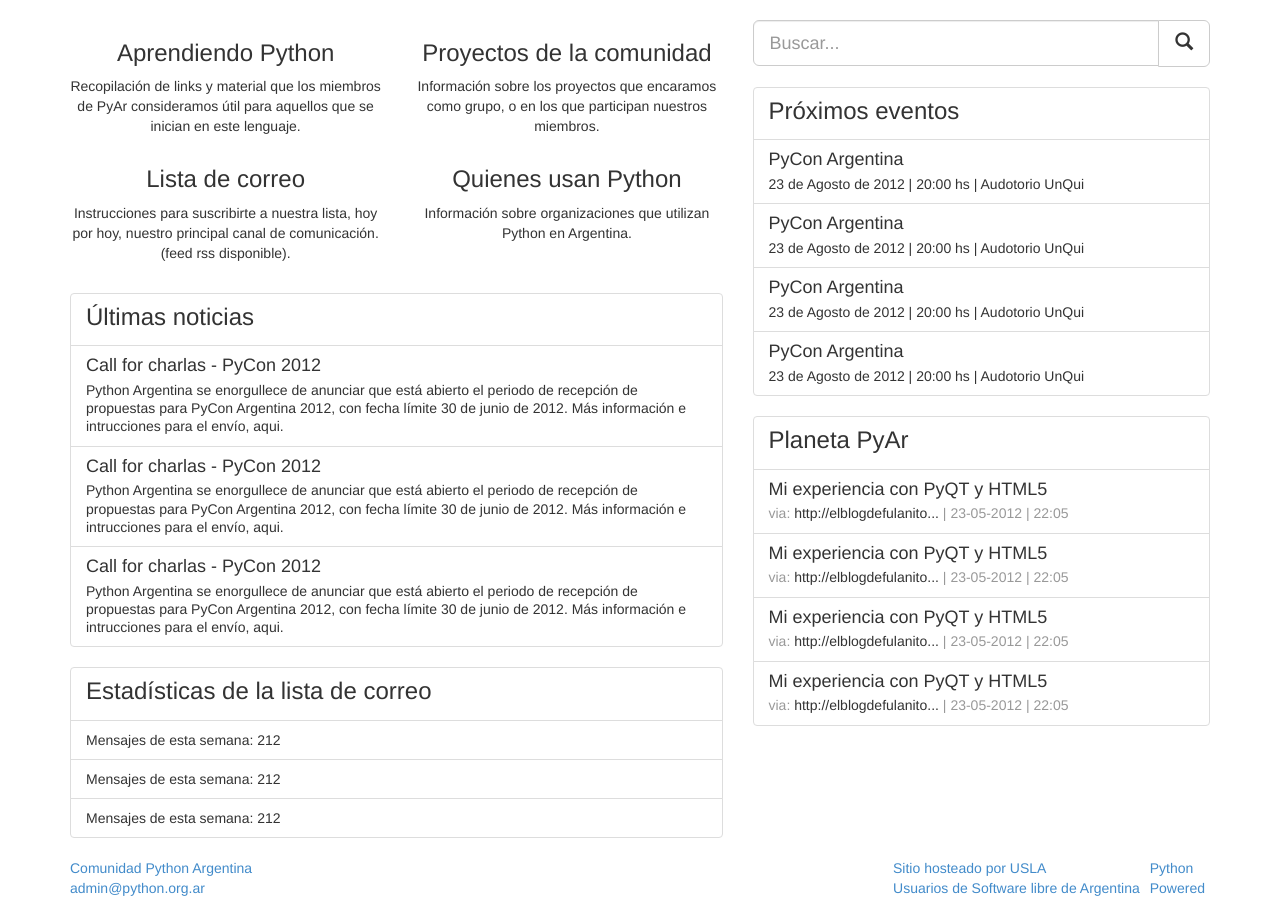
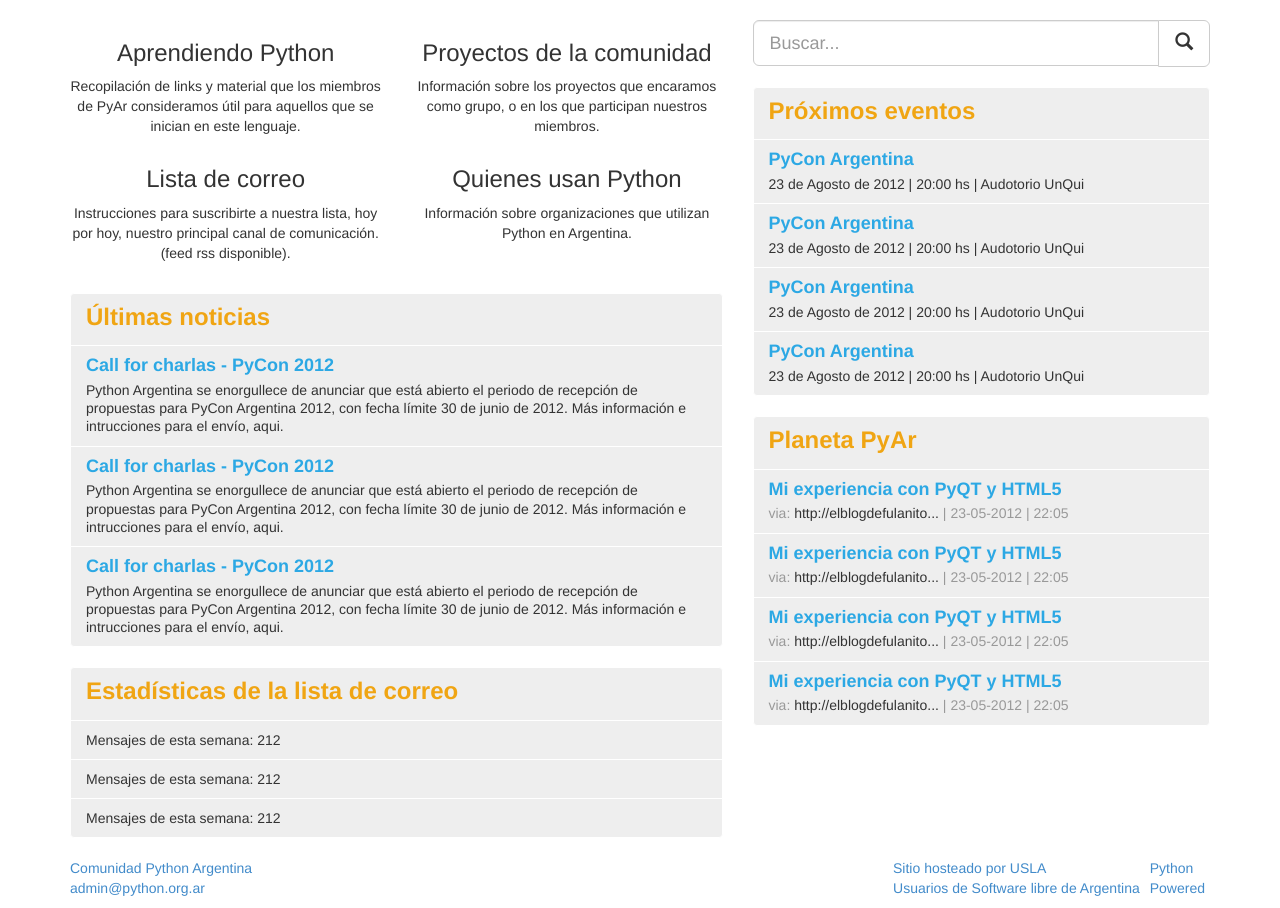
Before and after one commit to PyAr/pyarweb, a Django app: page / in a window 1280 px wide. Shown: the part 51-959 px from the top of the page. Run offline with Django 3.2, Linux system fonts and the light colour scheme; some libraries are stand-ins or nearby versions.

Commit message:
Update styles.css
Estilos paneles, buscador y contenedor.

```diff
--- a/static/css/styles.css
+++ b/static/css/styles.css
@@ -1,3 +1,45 @@
+div.container {
+	background: #fff;
+	border-radius: 8px;
+}
+
+section.input-group.search {
+	margin-bottom: 20px;
+}
+
+section.input-group.search input {
+	background: #eee;
+	box-shadow: none;
+	-webkit-box-shadow: none;
+	-moz-box-shadow: none;
+	-o-box-shadow: none;
+	color: #cccccf;
+	font-weight: bold;
+	border-color:#eee;
+}
+
+section.input-group.search span.input-group-btn button.btn {
+	background: #cccccf;
+	color: #fff;
+}
+
+h3.list-group-item-heading {
+	color: #f0a513;
+}
+
+h4.list-group-item-heading {
+	color: #2ca8e4;
+}
+
 .list-group {
 	margin-top: 20px;
 }
+
+.list-group-item-heading {
+	font-weight:bold;
+}
+
+.list-group-item {
+	border: 1px solid #fff;
+	background: #eee;
+}
```
